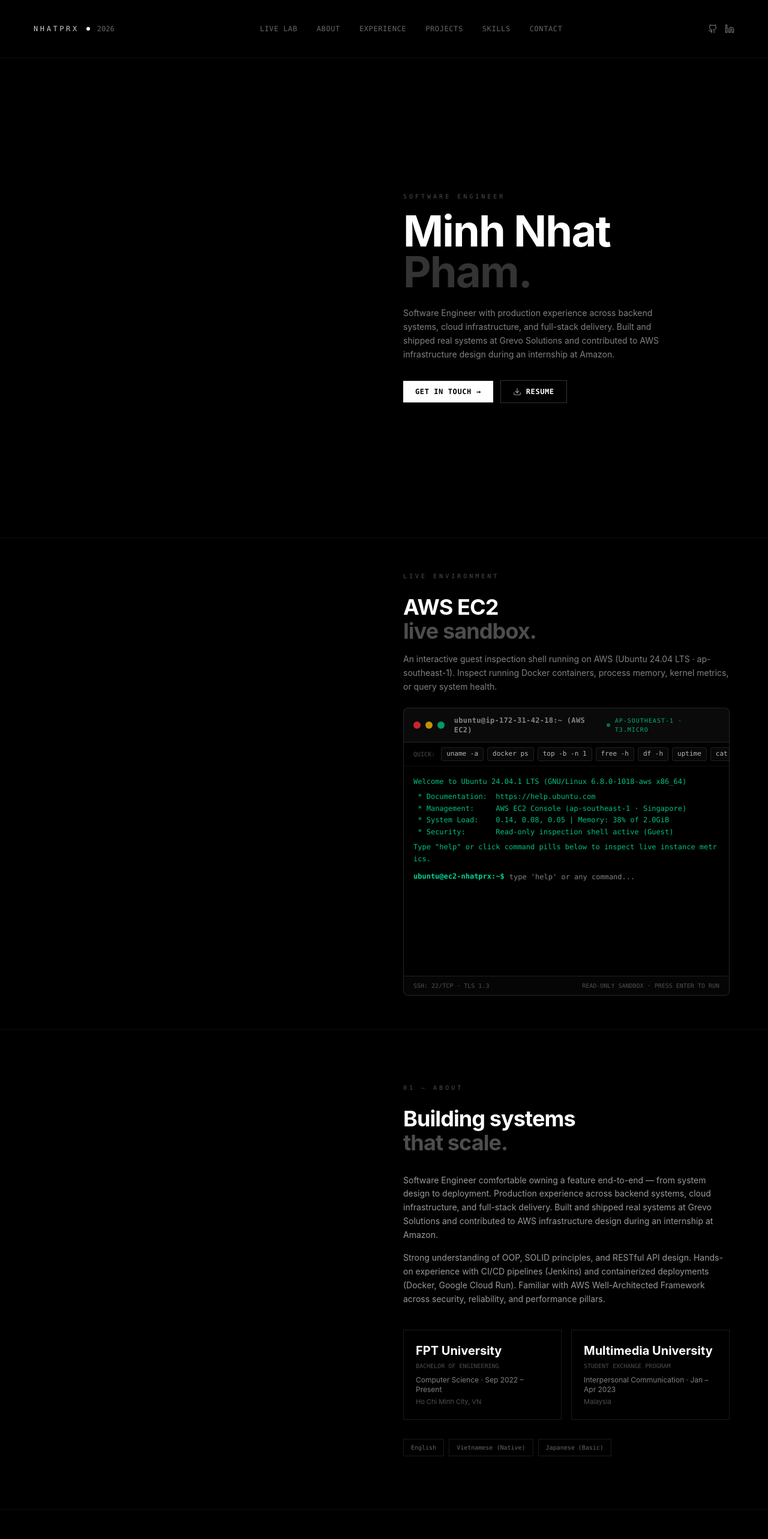
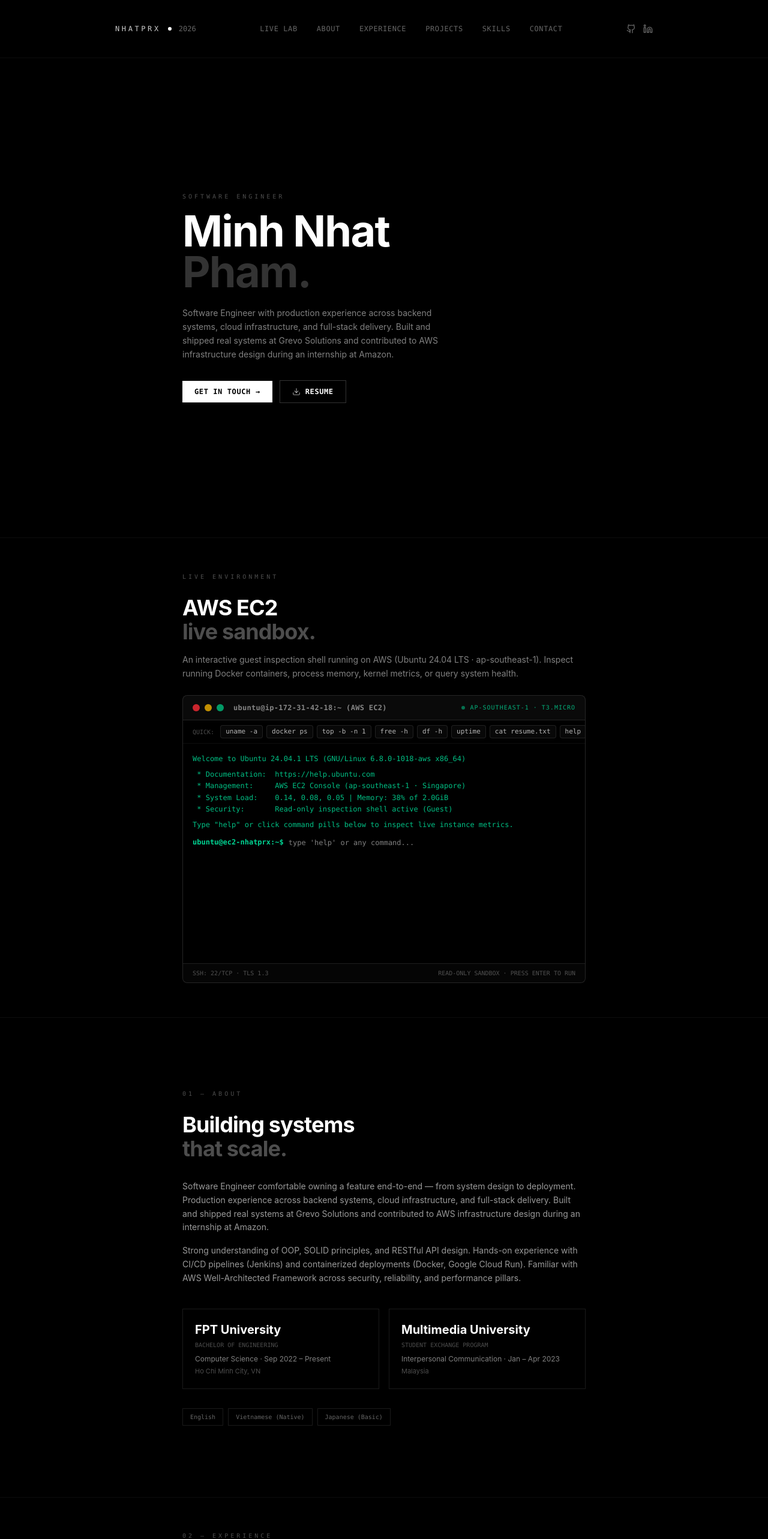
Before and after one commit to nhatprx/nhatprx-portfolio, a React (Vite) app: page / in a window 1280 px wide. Shown: the top 2566 px of the page at 60% size. Built offline with nearby package versions, Linux system fonts and the light colour scheme.

Commit message:
refactor(layout): center all sections layout with max-w-2xl container

```diff
--- a/src/App.tsx
+++ b/src/App.tsx
@@ -225,7 +225,8 @@ export default function App() {
   return (
     <div className="min-h-screen bg-black text-white font-sans selection:bg-white selection:text-black">
       {/* Top Header */}
-      <header className="fixed top-0 left-0 right-0 z-50 flex items-center justify-between p-6 sm:p-10 lg:px-14 backdrop-blur-md bg-black/40 border-b border-white/5">
+      <header className="fixed top-0 left-0 right-0 z-50 p-6 sm:p-10 lg:px-14 backdrop-blur-md bg-black/40 border-b border-white/5">
+        <div className="w-full max-w-4xl mx-auto flex items-center justify-between">
           <div className="flex items-center gap-3">
             <span className="font-mono text-xs tracking-[0.3em] text-white/80">NHATPRX</span>
             <span className="w-1.5 h-1.5 rounded-full bg-white" />
@@ -247,18 +248,14 @@ export default function App() {
               <LinkedinIcon className="w-4 h-4" />
             </a>
           </div>
+        </div>
       </header>
 
-      {/* Main Content Area: Split 50/50 Desktop Layout (Left empty, text on right) */}
+      {/* Main Content Area: Centered Layout */}
       <main className="relative pt-24">
         {/* ========== HERO ========== */}
         <section className="min-h-screen flex items-center p-6 sm:p-10 lg:p-14">
-          <div className="grid grid-cols-1 lg:grid-cols-12 w-full my-auto">
-            {/* Left Column Spacer */}
-            <div className="hidden lg:block lg:col-span-6" />
-
-            {/* Right Column Content */}
-            <div className="lg:col-span-6 max-w-xl text-left lg:pl-8">
+          <div className="w-full max-w-2xl mx-auto text-left my-auto">
             <p className="font-mono text-[10px] tracking-[0.4em] text-white/30 mb-4">SOFTWARE ENGINEER</p>
             <h1 className="text-5xl sm:text-6xl lg:text-7xl font-bold tracking-tight leading-[0.95]">
               Minh Nhat
@@ -289,14 +286,11 @@ export default function App() {
               </a>
             </div>
           </div>
-          </div>
         </section>
 
         {/* ========== LIVE CLOUD LAB ========== */}
         <section id="terminal" className="min-h-screen flex items-center py-24 p-6 sm:p-10 lg:p-14 border-t border-white/5">
-          <div className="grid grid-cols-1 lg:grid-cols-12 w-full">
-            <div className="hidden lg:block lg:col-span-6" />
-            <div className="lg:col-span-6 max-w-xl text-left lg:pl-8">
+          <div className="w-full max-w-2xl mx-auto text-left">
             <p className="font-mono text-[10px] tracking-[0.4em] text-white/30 mb-6">LIVE ENVIRONMENT</p>
             <h2 className="text-3xl sm:text-4xl font-bold tracking-tight mb-4">
               AWS EC2
@@ -312,14 +306,11 @@ export default function App() {
               <Ec2Terminal />
             </div>
           </div>
-          </div>
         </section>
 
         {/* ========== 01 — ABOUT ========== */}
         <section id="about" className="min-h-screen flex items-center py-24 p-6 sm:p-10 lg:p-14 border-t border-white/5">
-          <div className="grid grid-cols-1 lg:grid-cols-12 w-full">
-            <div className="hidden lg:block lg:col-span-6" />
-            <div className="lg:col-span-6 max-w-xl text-left lg:pl-8">
+          <div className="w-full max-w-2xl mx-auto text-left">
             <p className="font-mono text-[10px] tracking-[0.4em] text-white/30 mb-6">01 — ABOUT</p>
             <h2 className="text-3xl sm:text-4xl font-bold tracking-tight mb-8">
               Building systems
@@ -363,14 +354,11 @@ export default function App() {
               ))}
             </div>
           </div>
-          </div>
         </section>
 
         {/* ========== 02 — EXPERIENCE ========== */}
         <section id="experience" className="min-h-screen py-24 p-6 sm:p-10 lg:p-14 border-t border-white/5">
-          <div className="grid grid-cols-1 lg:grid-cols-12 w-full">
-            <div className="hidden lg:block lg:col-span-6" />
-            <div className="lg:col-span-6 max-w-xl text-left lg:pl-8">
+          <div className="w-full max-w-2xl mx-auto text-left">
             <p className="font-mono text-[10px] tracking-[0.4em] text-white/30 mb-6">02 — EXPERIENCE</p>
             <h2 className="text-3xl sm:text-4xl font-bold tracking-tight mb-12">
               Where I've
@@ -447,14 +435,11 @@ export default function App() {
               </article>
             </div>
           </div>
-          </div>
         </section>
 
         {/* ========== 03 — PROJECTS ========== */}
         <section id="projects" className="min-h-screen py-24 p-6 sm:p-10 lg:p-14 border-t border-white/5">
-          <div className="grid grid-cols-1 lg:grid-cols-12 w-full">
-            <div className="hidden lg:block lg:col-span-6" />
-            <div className="lg:col-span-6 max-w-xl text-left lg:pl-8">
+          <div className="w-full max-w-2xl mx-auto text-left">
             <p className="font-mono text-[10px] tracking-[0.4em] text-white/30 mb-6">03 — PROJECTS</p>
             <h2 className="text-3xl sm:text-4xl font-bold tracking-tight mb-12">
               Personal &
@@ -535,14 +520,11 @@ export default function App() {
               </article>
             </div>
           </div>
-          </div>
         </section>
 
         {/* ========== 04 — SKILLS ========== */}
         <section id="skills" className="min-h-screen py-24 p-6 sm:p-10 lg:p-14 border-t border-white/5">
-          <div className="grid grid-cols-1 lg:grid-cols-12 w-full">
-            <div className="hidden lg:block lg:col-span-6" />
-            <div className="lg:col-span-6 max-w-xl text-left lg:pl-8">
+          <div className="w-full max-w-2xl mx-auto text-left">
             <p className="font-mono text-[10px] tracking-[0.4em] text-white/30 mb-6">04 — SKILLS</p>
             <h2 className="text-3xl sm:text-4xl font-bold tracking-tight mb-12">
               Technical
@@ -570,14 +552,11 @@ export default function App() {
               ))}
             </div>
           </div>
-          </div>
         </section>
 
         {/* ========== 05 — CONTACT ========== */}
         <section id="contact" className="min-h-screen flex items-center py-24 p-6 sm:p-10 lg:p-14 border-t border-white/5">
-          <div className="grid grid-cols-1 lg:grid-cols-12 w-full">
-            <div className="hidden lg:block lg:col-span-6" />
-            <div className="lg:col-span-6 max-w-xl text-left lg:pl-8">
+          <div className="w-full max-w-2xl mx-auto text-left">
             <p className="font-mono text-[10px] tracking-[0.4em] text-white/30 mb-6">05 — CONTACT</p>
             <h2 className="text-3xl sm:text-4xl font-bold tracking-tight mb-8">
               Let's build
@@ -591,17 +570,13 @@ export default function App() {
 
             <ContactForm />
           </div>
-        </div>
         </section>
 
         {/* ========== FOOTER ========== */}
         <footer className="border-t border-white/5 py-8 p-6 sm:p-10 lg:p-14">
-          <div className="grid grid-cols-1 lg:grid-cols-12 w-full">
-            <div className="hidden lg:block lg:col-span-6" />
-            <div className="lg:col-span-6 max-w-xl flex flex-col sm:flex-row items-start sm:items-center justify-between gap-4 text-xs font-mono text-white/20 lg:pl-8">
+          <div className="w-full max-w-2xl mx-auto flex flex-col sm:flex-row items-start sm:items-center justify-between gap-4 text-xs font-mono text-white/20">
             <span>&copy; {CURRENT_YEAR} Minh Nhat Pham. All rights reserved.</span>
             <span>Minimal Monochrome Edition</span>
-            </div>
           </div>
         </footer>
       </main>
```
Lines whose indentation alone changed are shown as unchanged.
